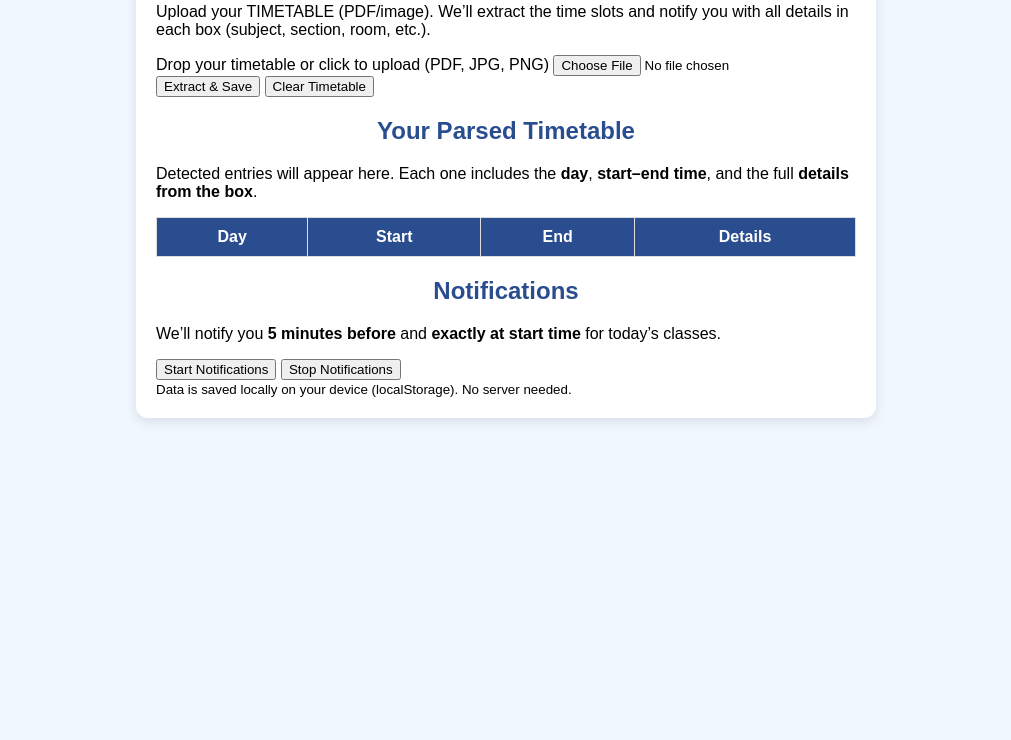
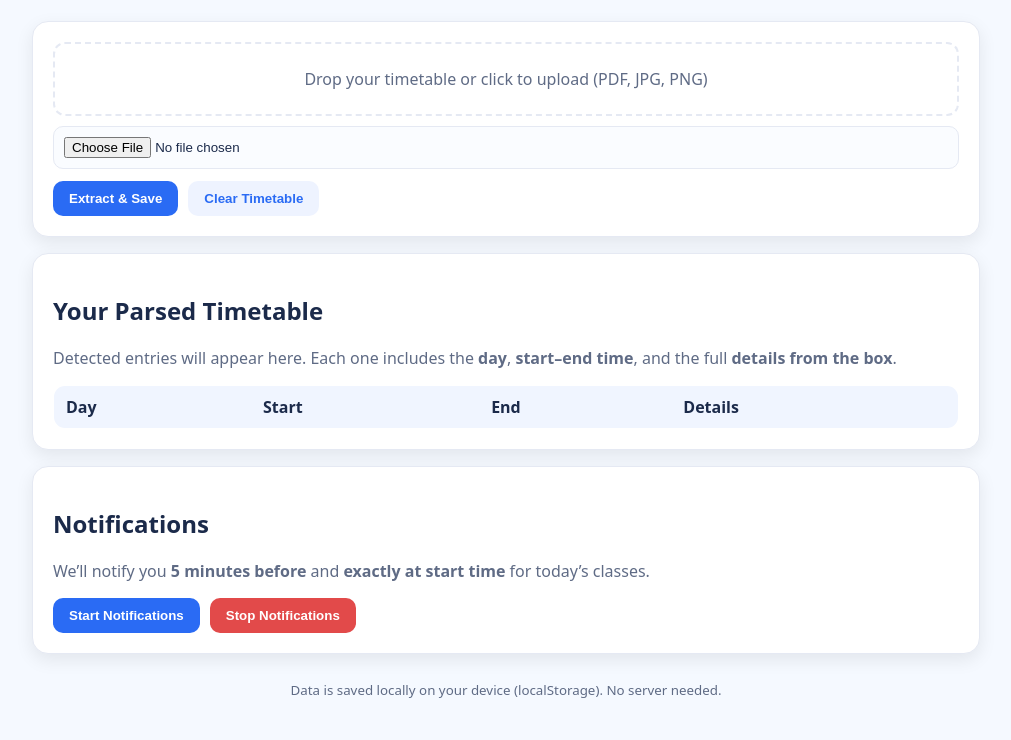
Before and after one commit to Deepika-bethi/smart-timetable-reminder, a plain HTML site: page index.html in a window 1280 px wide. Shown: the part 138-878 px from the top of the page, without its empty margins (134-1145 px from the left). Before the commit the page ends 800 px from the top, so only its background shows below. Drawn offline with Linux system fonts and the light colour scheme; a script that the page names is missing.

```diff
--- a/style.css
+++ b/style.css
@@ -1,62 +1,108 @@
-body {
-  font-family: Arial, sans-serif;
-  background: #f0f7ff;
-  margin: 0;
-  padding: 0;
+:root{
+  --bg:#f5f9ff;
+  --card:#ffffff;
+  --text:#1b2a4a;
+  --muted:#5f6b85;
+  --primary:#2a6bf4;
+  --primary-700:#1745a3;
+  --danger:#e24a4a;
+  --border:#e5e9f3;
+  --shadow:0 6px 18px rgba(0,0,0,0.08);
+  --radius:16px;
 }
 
-.container {
-  max-width: 700px;
+*{box-sizing:border-box}
+body{
+  margin:0;
+  font-family: system-ui, -apple-system, Segoe UI, Roboto, "Helvetica Neue", Arial, "Noto Sans", "Apple Color Emoji","Segoe UI Emoji";
+  background:var(--bg);
+  color:var(--text);
+}
+.container{
+  max-width: 980px;
   margin: 40px auto;
-  background: #fff;
-  padding: 20px;
-  border-radius: 12px;
-  box-shadow: 0 4px 12px rgba(0,0,0,0.1);
+  padding: 0 16px;
+}
+h1{ text-align:center; margin: 0 0 8px; }
+.subtitle{ text-align:center; color:var(--muted); margin:0 0 24px; }
+
+.card{
+  background:var(--card);
+  border:1px solid var(--border);
+  border-radius:var(--radius);
+  padding:20px;
+  box-shadow:var(--shadow);
+  margin: 16px 0;
 }
 
-h1, h2 {
-  text-align: center;
-  color: #2a4d8f;
+.upload-label{
+  display:block;
+  width:100%;
+  text-align:center;
+  border:2px dashed var(--border);
+  border-radius:12px;
+  padding:24px;
+  color:var(--muted);
+  margin-bottom:10px;
+  cursor:pointer;
+}
+#fileInput{
+  width:100%;
+  padding:10px;
+  border:1px solid var(--border);
+  border-radius:10px;
+  background:#fafcff;
 }
 
-form {
-  display: flex;
-  gap: 10px;
-  flex-wrap: wrap;
-  margin-bottom: 20px;
-  justify-content: center;
+.actions{
+  margin-top:12px;
+  display:flex;
+  gap:10px;
+  flex-wrap:wrap;
+}
+button{
+  border:none;
+  border-radius:10px;
+  padding:10px 16px;
+  cursor:pointer;
+  font-weight:600;
+}
+.primary{ background:var(--primary); color:white; }
+.primary:hover{ background:var(--primary-700); }
+.danger{ background:var(--danger); color:#fff; }
+.ghost{ background:#eef3ff; color:var(--primary); }
+.ghost:hover{ background:#e2ebff; }
+
+.muted{ color:var(--muted); }
+
+table{
+  width:100%;
+  border-collapse:collapse;
+  margin-top:10px;
+  border:1px solid var(--border);
+  border-radius:12px;
+  overflow:hidden;
+}
+th, td{
+  border-bottom:1px solid var(--border);
+  padding:10px 12px;
+  text-align:left;
+  vertical-align:top;
+}
+th{ background:#f0f5ff; }
+
+#previewArea{
+  margin-top:10px;
+}
+#previewArea img, #previewArea canvas{
+  max-width:100%;
+  border:1px solid var(--border);
+  border-radius:10px;
+  box-shadow:var(--shadow);
 }
 
-form input, form select, form button {
-  padding: 10px;
-  border-radius: 8px;
-  border: 1px solid #ccc;
-  font-size: 14px;
+footer{
+  margin-top:24px;
+  text-align:center;
+  color:var(--muted);
 }
-
-form button {
-  background: #2a4d8f;
-  color: white;
-  cursor: pointer;
-}
-
-form button:hover {
-  background: #1e3670;
-}
-
-table {
-  width: 100%;
-  border-collapse: collapse;
-  margin-top: 10px;
-}
-
-table th, table td {
-  border: 1px solid #ddd;
-  padding: 10px;
-  text-align: center;
-}
-
-table th {
-  background: #2a4d8f;
-  color: white;
-}
```
